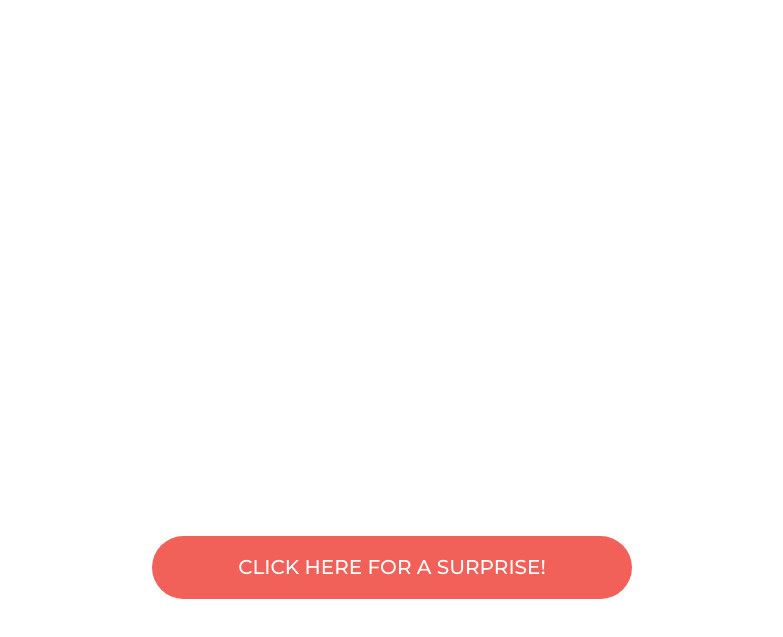
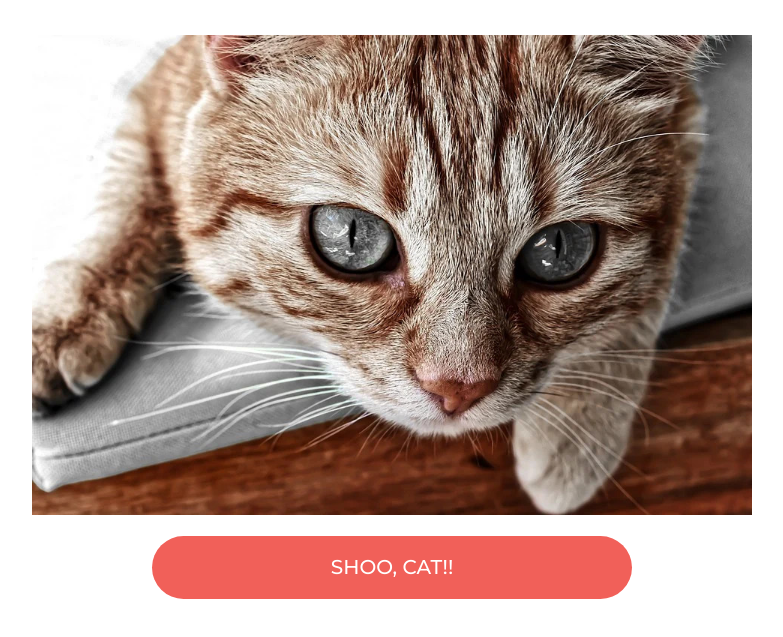
Before and after one commit to shareestark/js-exercises, a website: page index.html in a window 1280 px wide. Both pictures are taken after a click on the button "CLICK HERE FOR A SURPRISE!". Shown: the part 69-706 px from the top of the page, without its empty margins (248-1031 px from the left). Drawn offline with nearby package versions, Linux system fonts and the light colour scheme.

Commit message:
first branch

```diff
--- a/index.html
+++ b/index.html
@@ -19,7 +19,7 @@
     <main class="main-content">
       <h1>🐱 A purry fren 🐱</h1>
       <figure class="cat">
-        <img src="img/cat-fren.jpg" />
+        <img src="/img/cat-fren.jpg" />
       </figure>
       <button class="show-cat">Click here for a surprise!</button>
     </main>
--- a/js/script.js
+++ b/js/script.js
@@ -0,0 +1,13 @@
+var button = document.querySelector(".show-cat");
+var cat = document.querySelector(".cat");
+
+button.addEventListener("click", function () {
+    if (cat.classList.contains("show")) {
+        cat.classList.remove("show");
+        button.innerText = "Wait, come back!";
+        button.classList.add("disappear");
+    } else { cat.classList.add("show");
+    button.innerText = "Shoo, cat!!";
+    button.classList.remove("disappear");
+}
+});
```
